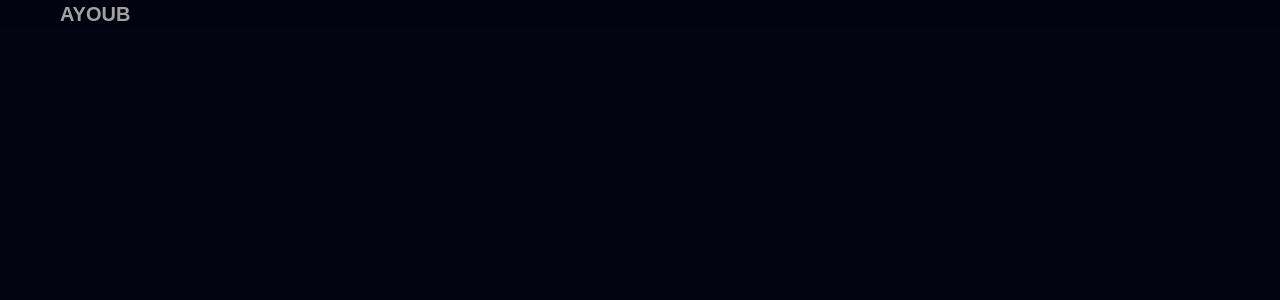
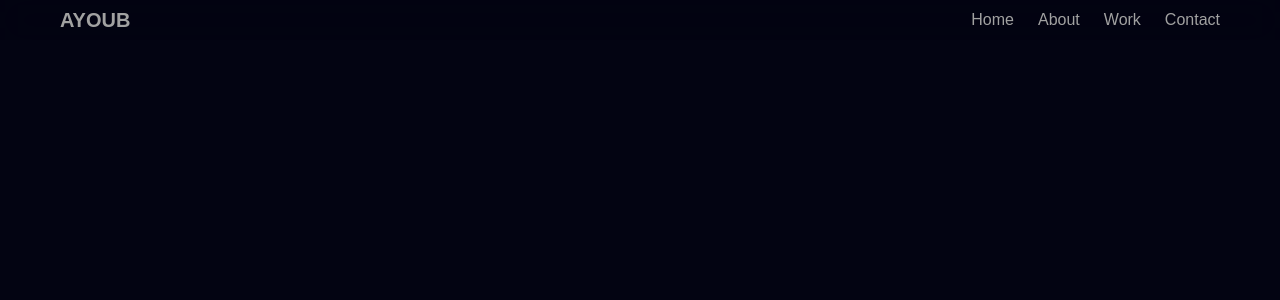
Before and after one commit to Ayoub-Hamileddin/3D-Portfolio, a React (Vite) app: page / in a window 1280 px wide. Shown: the top 300 px of the page. Built offline with nearby package versions, Linux system fonts and the light colour scheme; a web font is replaced by a local one.

Commit message:
add navigation for the Navbar

```diff
--- a/src/section/Navbar.jsx
+++ b/src/section/Navbar.jsx
@@ -1,4 +1,23 @@
 import React, { useState } from "react";
+import { motion } from "motion/react";
+function Navigation() {
+  return (
+    <ul className="nav-ul">
+      <li className="nav-li">
+        <a className="nav-link">Home</a>
+      </li>
+      <li className="nav-li">
+        <a className="nav-link">About</a>
+      </li>
+      <li className="nav-li">
+        <a className="nav-link">Work</a>
+      </li>
+      <li className="nav-li">
+        <a className="nav-link">Contact</a>
+      </li>
+    </ul>
+  );
+}
 
 const Navbar = () => {
   const [isOpen, setIsOpen] = useState(false);
@@ -17,13 +36,29 @@ const Navbar = () => {
             onClick={() => setIsOpen(!isOpen)}
           >
             <img
-              src={isOpen ? "assets/close.svg": "assets/menu.svg"}
+              src={isOpen ? "assets/close.svg" : "assets/menu.svg"}
               alt="menu"
               className="w-6 h-6"
             />
           </button>
+          <nav className="hidden sm:flex">
+            <Navigation />
+          </nav>
         </div>
       </div>
+      {isOpen && (
+        <motion.div
+          initial={{ opacity: 0, x: -10 }}
+          animate={{ opacity: 1, x: 0 }}
+          transition={{ duration: 1 }}
+          className="block overflow-hidden text-center sm:hidden"
+          style={{ maxHeight: "100vh" }}
+        >
+          <nav className="pb-5">
+            <Navigation />
+          </nav>
+        </motion.div>
+      )}
     </div>
   );
 };
```
